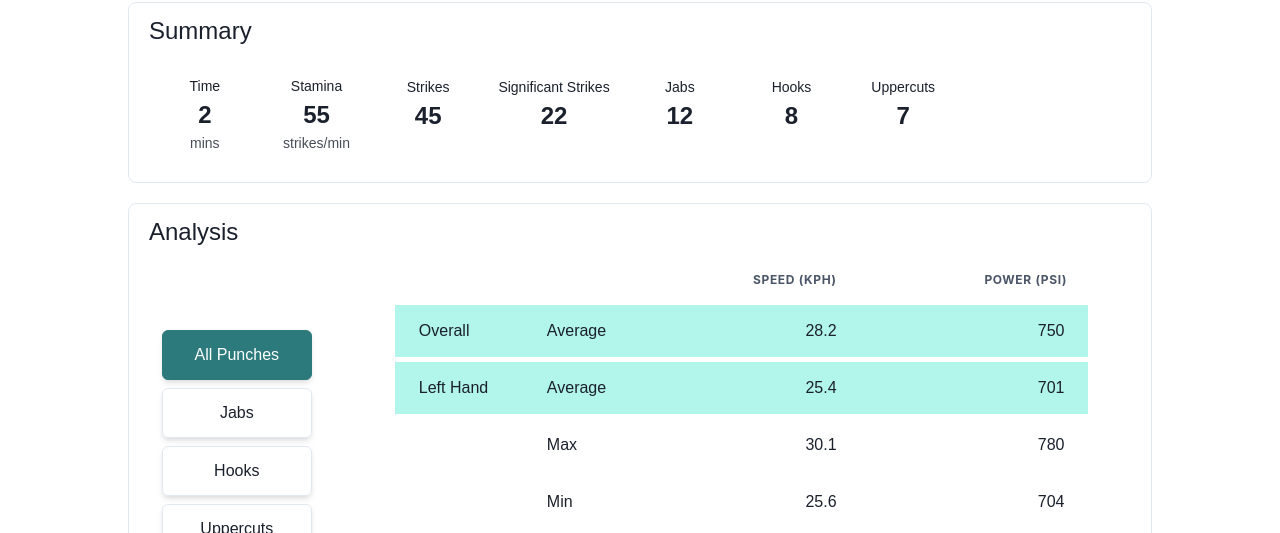
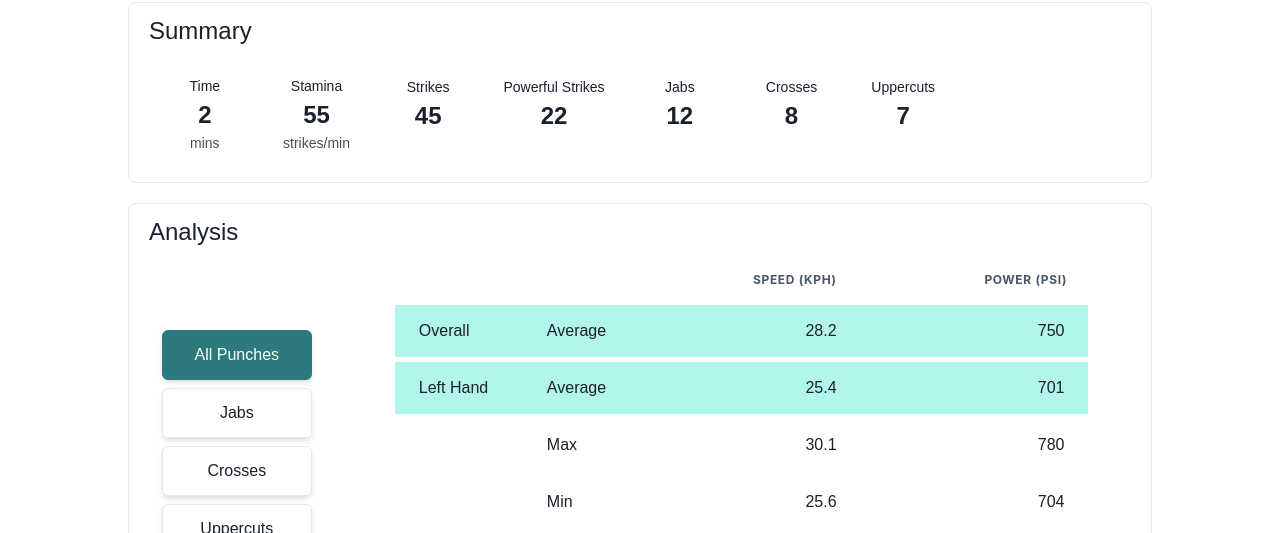
Before and after one commit to mgysel/CombatIQ, a React (Create React App) app in the folder frontend/: page /training in a window 1280 px wide. Shown: the part 158-691 px from the top of the page. Built offline with nearby package versions, Linux system fonts and the light colour scheme.

Commit message:
change hooks to cross; change significant trike to powerful strike

```diff
--- a/frontend/src/pages/training/Analysis.jsx
+++ b/frontend/src/pages/training/Analysis.jsx
@@ -15,7 +15,7 @@ const Analysis = (props) => {
 
     // For radio
     const [tabIndex, setTabIndex] = useState('All Punches')
-    const options = ['All Punches', 'Jabs', 'Hooks', 'Uppercuts']
+    const options = ['All Punches', 'Jabs', 'Crosses', 'Uppercuts']
     const { getRootProps, getRadioProps } = useRadioGroup({
       name: 'framework',
       defaultValue: 'All Punches',
@@ -44,7 +44,7 @@ const Analysis = (props) => {
         {tabIndex==='Jabs' &&
           <StatTable data={AnalysisData.jabs} />
         }
-        {tabIndex==='Hooks' &&
+        {tabIndex==='Crosses' &&
           <StatTable data={AnalysisData.hooks} />
         }
         {tabIndex==='Uppercuts' &&
--- a/frontend/src/pages/training/TrainingStatBox.jsx
+++ b/frontend/src/pages/training/TrainingStatBox.jsx
@@ -37,7 +37,7 @@ const TrainingStatBox = (props) => {
       <StatNumber>{data.strikes}</StatNumber>
     </Stat>
     <Stat align='center'>
-      <StatLabel width='120px'>Significant Strikes</StatLabel>
+      <StatLabel width='120px'>Powerful Strikes</StatLabel>
       <StatNumber>{data.sigstrikes}</StatNumber>
     </Stat>
     <Stat align='center'>
@@ -45,7 +45,7 @@ const TrainingStatBox = (props) => {
       <StatNumber>{data.jabs}</StatNumber>
     </Stat>
     <Stat align='center'>
-      <StatLabel>Hooks</StatLabel>
+      <StatLabel>Crosses</StatLabel>
       <StatNumber>{data.hooks}</StatNumber>
     </Stat>
     <Stat align='center'>
```
